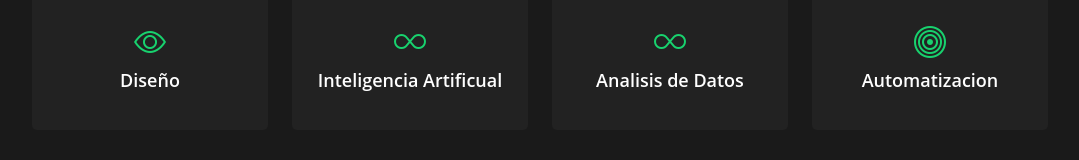
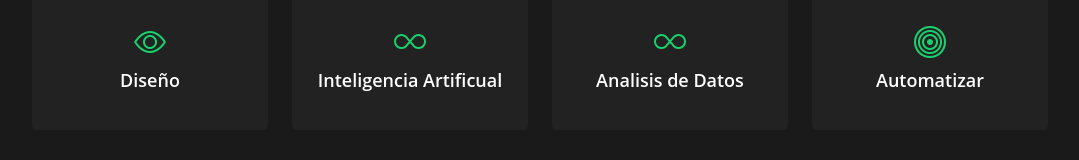
Before and after one commit to EdierMoyano/Hoja-de-vida, a React (Vite) app: page /about in a window 1280 px wide. Shown: the part 3740-3900 px from the top of the page, without its empty margins (100-1179 px from the left). Built offline with nearby package versions, Linux system fonts and the light colour scheme.

Commit message:
Update intereses-grid.jsx

```diff
--- a/src/components/intereses-grid.jsx
+++ b/src/components/intereses-grid.jsx
@@ -3,7 +3,7 @@ const InteresesGrid = () => {
     { icono: "bi-eye", titulo: "Diseño " },
     { icono: "bi-infinity", titulo: "Inteligencia Artificual" },
     { icono: "bi-infinity", titulo: "Analisis de Datos" },
-    { icono: "bi-bullseye", titulo: "Automatizacion" },
+    { icono: "bi-bullseye", titulo: "Automatizar" },
 
   ]
 
```
